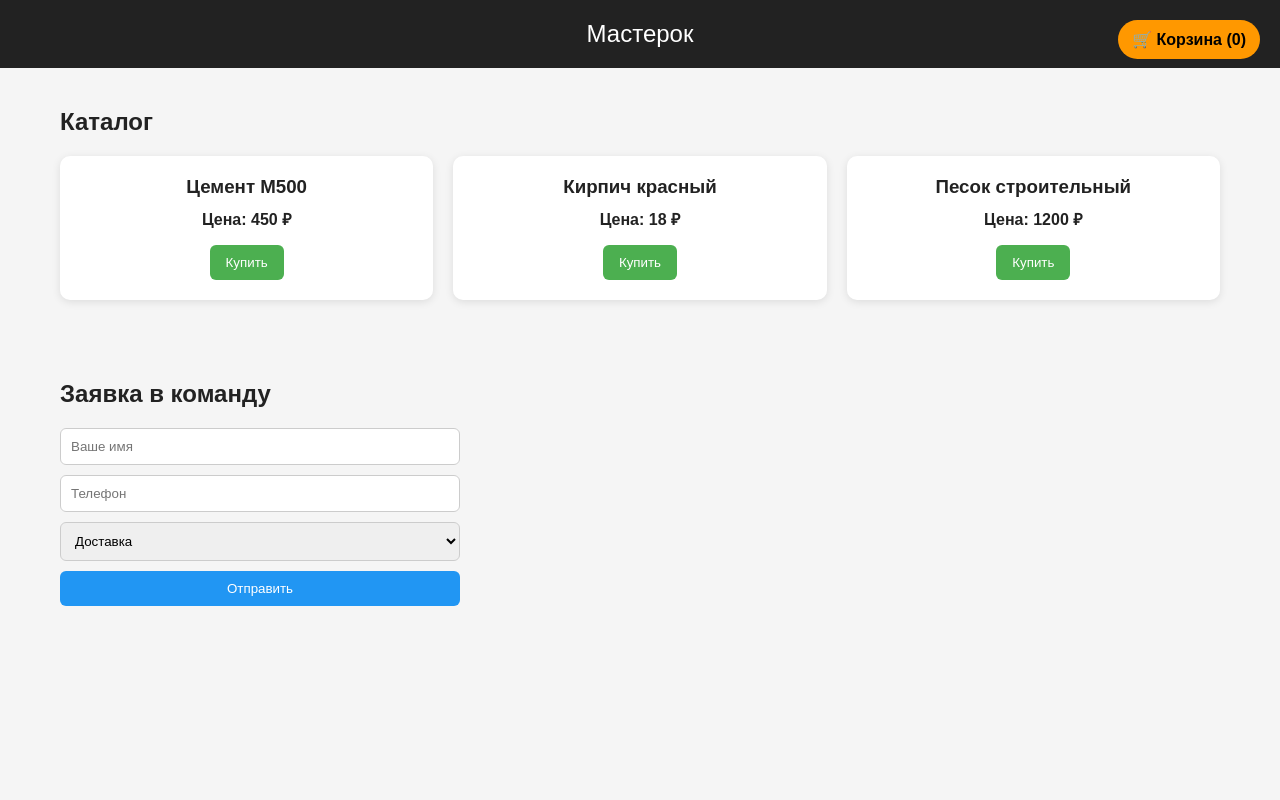
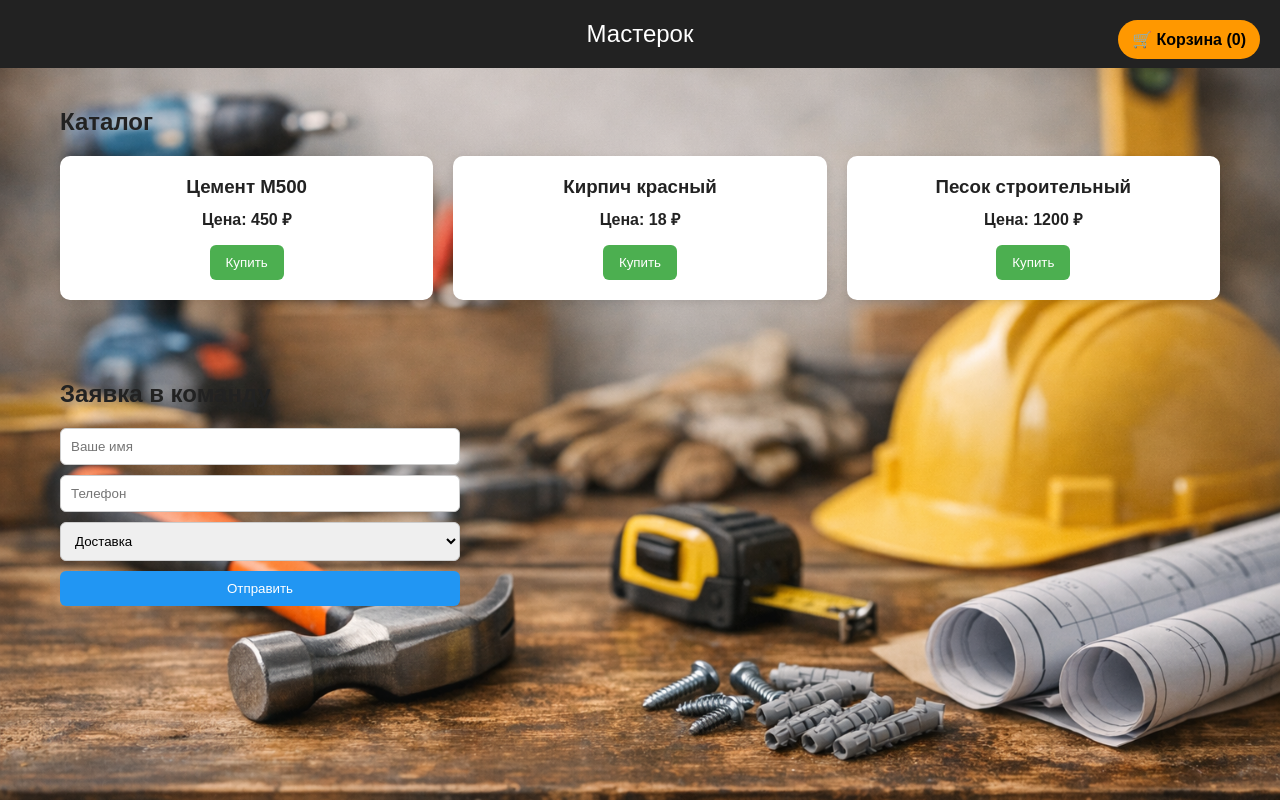
Before and after one commit to Materia0502/masterok-site, a Flask app: page / in a window 1280 px wide. Run offline with Flask 3, Linux system fonts and the light colour scheme.

Commit message:
restore background image

```diff
--- a/static/style.css
+++ b/static/style.css
@@ -11,14 +11,19 @@ html {
 
 body {
     font-family: Arial, sans-serif;
-    background: #f5f5f5;
     color: #222;
 
-    /* КЛЮЧЕВОЕ ИСПРАВЛЕНИЕ */
+    background-image: url("/static/bg.jpg"); /* ← ИМЯ ФАЙЛА */
+    background-size: cover;
+    background-position: center;
+    background-repeat: no-repeat;
+    background-attachment: fixed;
+
     min-height: 100vh;
     overflow-x: hidden;
     overflow-y: auto;
 }
+
 
 /* ===== HEADER ===== */
 header {
```
